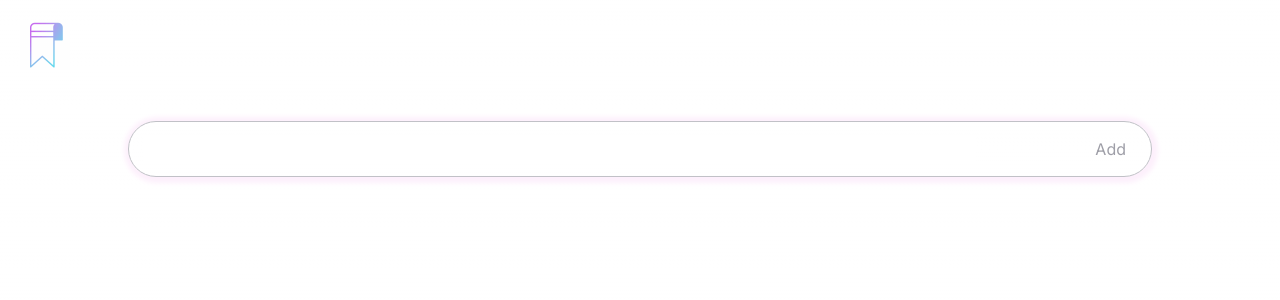
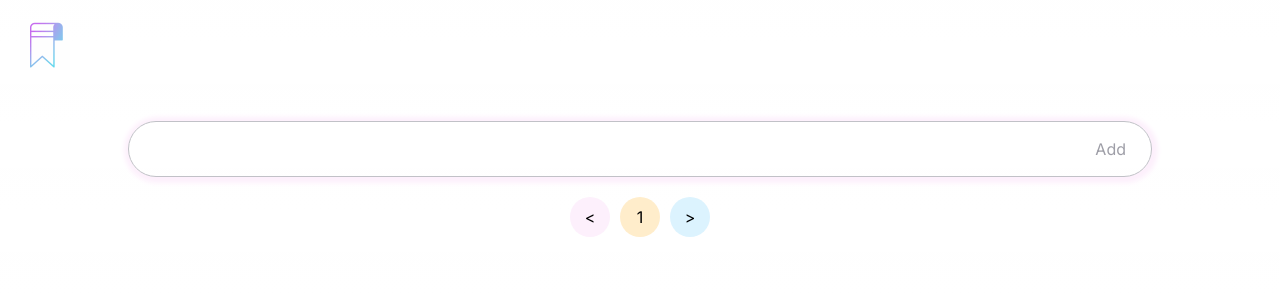
Before and after one commit to MayaWright20/phantom-bookmarks, a Next.js app: page / in a window 1280 px wide. Shown: the top 300 px of the page. Built offline with nearby package versions, Linux system fonts and the light colour scheme.

Commit message:
pagination refactored and refactor

```diff
--- a/app/components/urlResult.tsx
+++ b/app/components/urlResult.tsx
@@ -21,6 +21,7 @@ export default function UrlResult({
     onClick,
     onChange,
     value,
+
 }: UrlResultProps) {
 
     const [displayTextInput, setDisplayInput] = useState<boolean>(false);
@@ -39,6 +40,11 @@ export default function UrlResult({
         };
     };
 
+    function submitHandler(e){
+        onClick(e, index);
+        setDisplayInput(false);
+    }
+
     return (
         <li ref={newRef} key={index} className={globalStyles.pillShape}>
             <div className={styles.urlResultTitle} >
@@ -55,7 +61,7 @@ export default function UrlResult({
             {displayTextInput ?
                 <form className={styles.editUrlContainer}>
                     <input onChange={(e) => onChange(e)} value={value} type="url" className={styles.editUrlInput} />
-                    <button type="submit" onClick={(e) => onClick(e, index)}>Save</button>
+                    <button type="submit" onClick={(e)=>submitHandler(e)}>Save</button>
                 </form>
                 : null
             }
--- a/app/global.module.css
+++ b/app/global.module.css
@@ -28,7 +28,7 @@
     justify-content: center;
 }
 
-.paginationContainer li {
+.paginationContainer button, .paginationContainer span  {
     display: inline-flex;
     justify-content: center;
     align-items: center;
@@ -41,6 +41,14 @@
     margin:  5px;
 }
 
-/* .activePaginationLink {
-    color: white !important;
-} */
+.previousPageBtn {
+    background-color: #FDF0FCff;
+}
+
+.currentPageBtn {
+    background-color: #FFEDCBff;
+}
+
+.nextPageBtn {
+    background-color: #DCF3FEff;
+}
--- a/app/page.tsx
+++ b/app/page.tsx
@@ -1,11 +1,8 @@
 'use client';
-
+import React, { useState, useEffect, useMemo } from "react";
+import { useWindowSize } from 'react-use';
+import Confetti from 'react-confetti';
 import Image from 'next/image';
-import { useState, useEffect } from "react";
-import { useWindowSize } from 'react-use';
-import Confetti from 'react-confetti'
-import ReactPaginate from 'react-paginate';
-
 import * as styles from "./global.module.css";
 import UrlResult from "./components/urlResult";
 import icon from "../public/icon.gif";
@@ -17,9 +14,9 @@ export default function Home() {
   const [editUrl, setEditUrl] = useState<string>('');
   const [value, setValue] = useState<string>('');
   const [isExploding, setIsExploding] = useState<boolean>(false);
-  const [firstPage, setFirstPage] = useState<boolean>(false);
+  const [currentPage, setCurrentPage] = useState<number>(1);
   const { width, height } = useWindowSize();
-
+  const itemsPerPage = 20;
 
 
   useEffect(() => {
@@ -28,6 +25,7 @@ export default function Home() {
       setUrlResults(JSON.parse(storedUrlResults));
     };
   }, []);
+
 
   const onChangeUrlInputHandler = (e) => {
     const url = e.target.value;
@@ -75,14 +73,13 @@ export default function Home() {
     });
   };
 
-  function onChangeUrlEditHandler(e) {
+  const onChangeUrlEditHandler = (e) => {
     const url = e.target.value;
     setEditUrl(url);
     setValue(url)
   };
 
-  async function onClickUrlSubmitHandler(e, index: number) {
-    //DO NOT CHANGE THIS E.PREVENT FUNCTION
+  const onClickUrlSubmitHandler = async (e, index: number) => {
     e.preventDefault();
     const urlPattern = /^(https?:\/\/.)[-a-zA-Z0-9@:%._\+~#=]{0,256}\.[a-z]{2,6}\b([-a-zA-Z0-9@:%_\+.~#?&//=]*)$/;
     if (!urlPattern.test(editUrl.trim())) {
@@ -109,66 +106,14 @@ export default function Home() {
     }
   };
 
-  function Items({ currentItems }) {
-    return (
-      <ul style={{ flexDirection: 'column' }}>
-        {currentItems &&
-          currentItems.map((item, index) => (
-            <UrlResult
-              key={index}
-              index={index}
-              urlTitle={item}
-              deleteUrlResultHandler={() => deleteUrlResultHandler(index)}
-              onClick={(e) => onClickUrlSubmitHandler(e, index)}
-              onChange={(e) => onChangeUrlEditHandler(e)}
-              value={value}
-            />
-          ))}
-      </ul>
-    );
-  };
+  const paginatedResults = useMemo(() => {
+    const startIndex = (currentPage - 1) * itemsPerPage;
+    const endIndex = startIndex + itemsPerPage;
+    return urlResults.slice(startIndex, endIndex);
+  }, [urlResults, currentPage]);
 
-  function PaginatedItems({ itemsPerPage, firstPage }) {
-    const [itemOffset, setItemOffset] = useState(0);
-    const endOffset = itemOffset + itemsPerPage;
-    const currentItems = urlResults.slice(itemOffset, endOffset);
-    const pageCount = Math.ceil(urlResults.length / itemsPerPage);
-
-    function handlePageClick(event){
-      const newOffset = (event.selected * itemsPerPage) % urlResults.length;
-      if(firstPage){
-        setItemOffset(0)
-      }else{
-        setItemOffset(newOffset);
-      }
-    };
-
-    return (
-      <>
-        <Items currentItems={currentItems} />
-        <div className={styles.paginationContainer}>
-          <ReactPaginate
-            breakLabel=""
-            nextLabel=">"
-            onPageChange={handlePageClick}
-            pageRangeDisplayed={2}
-            marginPagesDisplayed={0}
-            pageCount={pageCount}
-            previousLabel="<"
-            renderOnZeroPageCount={null}
-            containerClassName="paginationContainer"
-            activeLinkClassName="activePaginationLink"
-          />
-        </div>
-      </>
-    )
-  };
-
-  function firstPageHandler(){
-    setFirstPage(true);
-    setTimeout(()=>{
-      setFirstPage(false);
-    },500);
+  const onPageChange = (pageNumber: number) => {
+    setCurrentPage(pageNumber);
   };
 
   return (
@@ -192,7 +137,7 @@ export default function Home() {
           '#FDEFDFff',
         ]}
       />}
-      <button onClick={firstPageHandler}>
+      <button onClick={() => onPageChange(1)}>
         <Image src={icon} alt='first page' height={50} width={50} className='ml-5 mt-5' />
       </button>
       <div className="self-center" style={{ width: '80%' }}>
@@ -200,7 +145,28 @@ export default function Home() {
           <input onChange={onChangeUrlInputHandler} value={url} type="url" style={{ width: '65vw' }} />
           <button type="submit" onClick={onClickSubmitHandler}>Add</button>
         </form>
-        <PaginatedItems itemsPerPage={20} firstPage={firstPage}/>
+        <ul>
+        {paginatedResults.map((item, index) => (
+          <UrlResult
+            key={index}
+            index={(currentPage - 1) * itemsPerPage + index}
+            urlTitle={item}
+            deleteUrlResultHandler={() => deleteUrlResultHandler((currentPage - 1) * itemsPerPage + index)}
+            onClick={(e) => onClickUrlSubmitHandler(e, (currentPage - 1) * itemsPerPage + index)}
+            onChange={(e) => onChangeUrlEditHandler(e)}
+            value={value}
+          />
+        ))}
+      </ul>
+      <div className={styles.paginationContainer}>
+        <button className={styles.previousPageBtn} onClick={() => onPageChange(currentPage - 1)} disabled={currentPage === 1}>
+          <h1>{"<"}</h1>
+        </button>
+        <span className={styles.currentPageBtn}>{currentPage}</span>
+        <button className={styles.nextPageBtn} onClick={() => onPageChange(currentPage + 1)} disabled={paginatedResults.length < itemsPerPage}>
+          <h1>{">"}</h1>
+        </button>
+      </div>
       </div>
     </main>
   );
```
